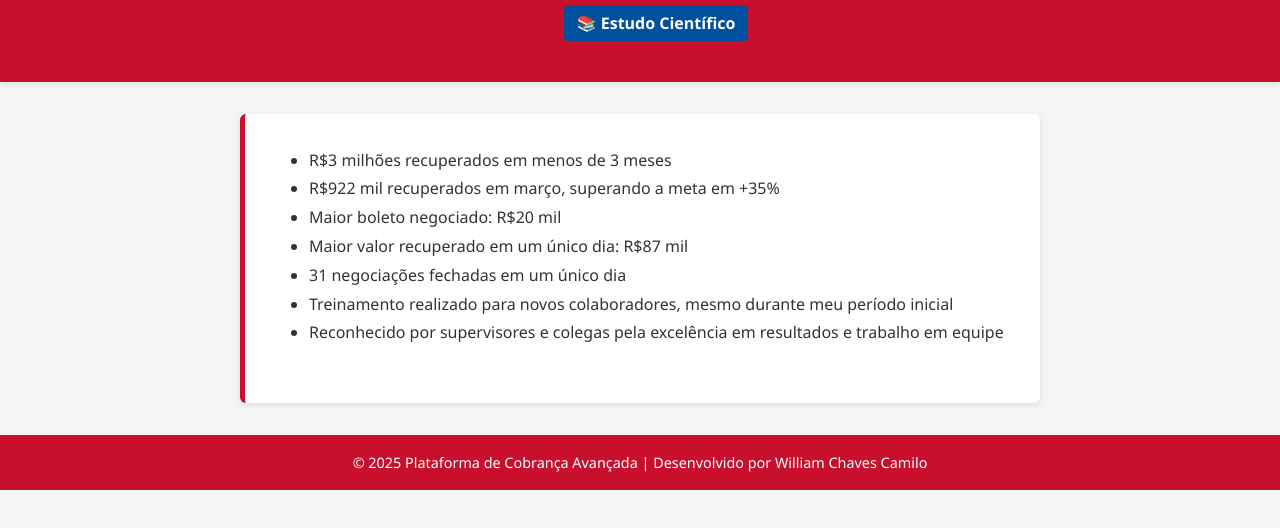
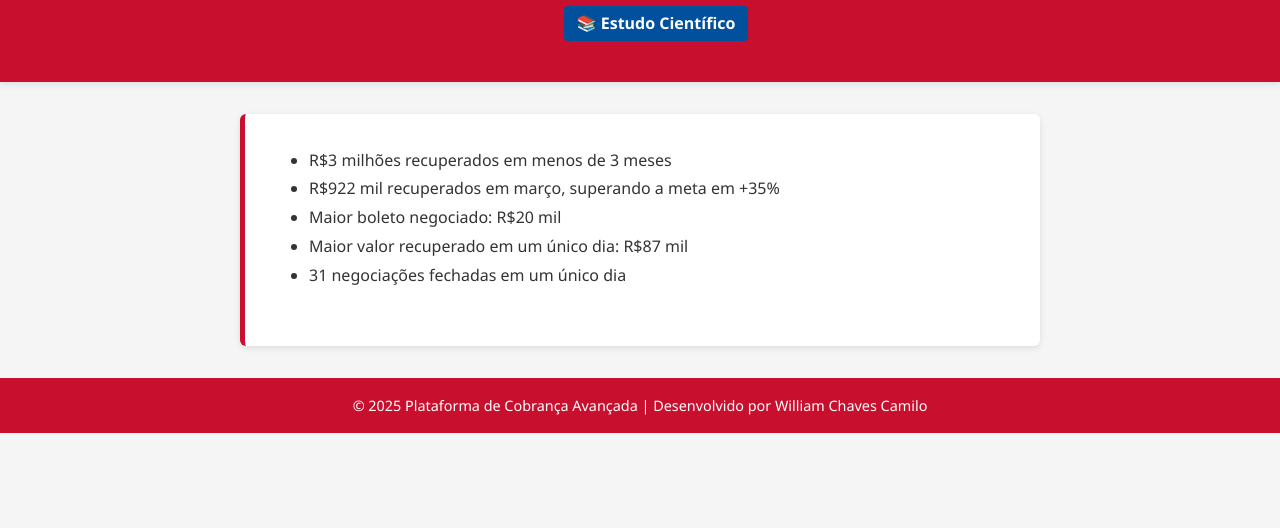
Before and after one commit to Williamcamilll/aprendizado, a plain HTML site: page resultados.html in a window 1280 px wide. Shown: the part 120-648 px from the top of the page. Drawn offline with Linux system fonts and the light colour scheme.

Commit message:
Update resultados.html

```diff
--- a/resultados.html
+++ b/resultados.html
@@ -83,8 +83,6 @@
     <li>Maior boleto negociado: R$20 mil</li>
     <li>Maior valor recuperado em um único dia: R$87 mil</li>
     <li>31 negociações fechadas em um único dia</li>
-    <li>Treinamento realizado para novos colaboradores, mesmo durante meu período inicial</li>
-    <li>Reconhecido por supervisores e colegas pela excelência em resultados e trabalho em equipe</li>
   </ul>
 </main>
 
```
